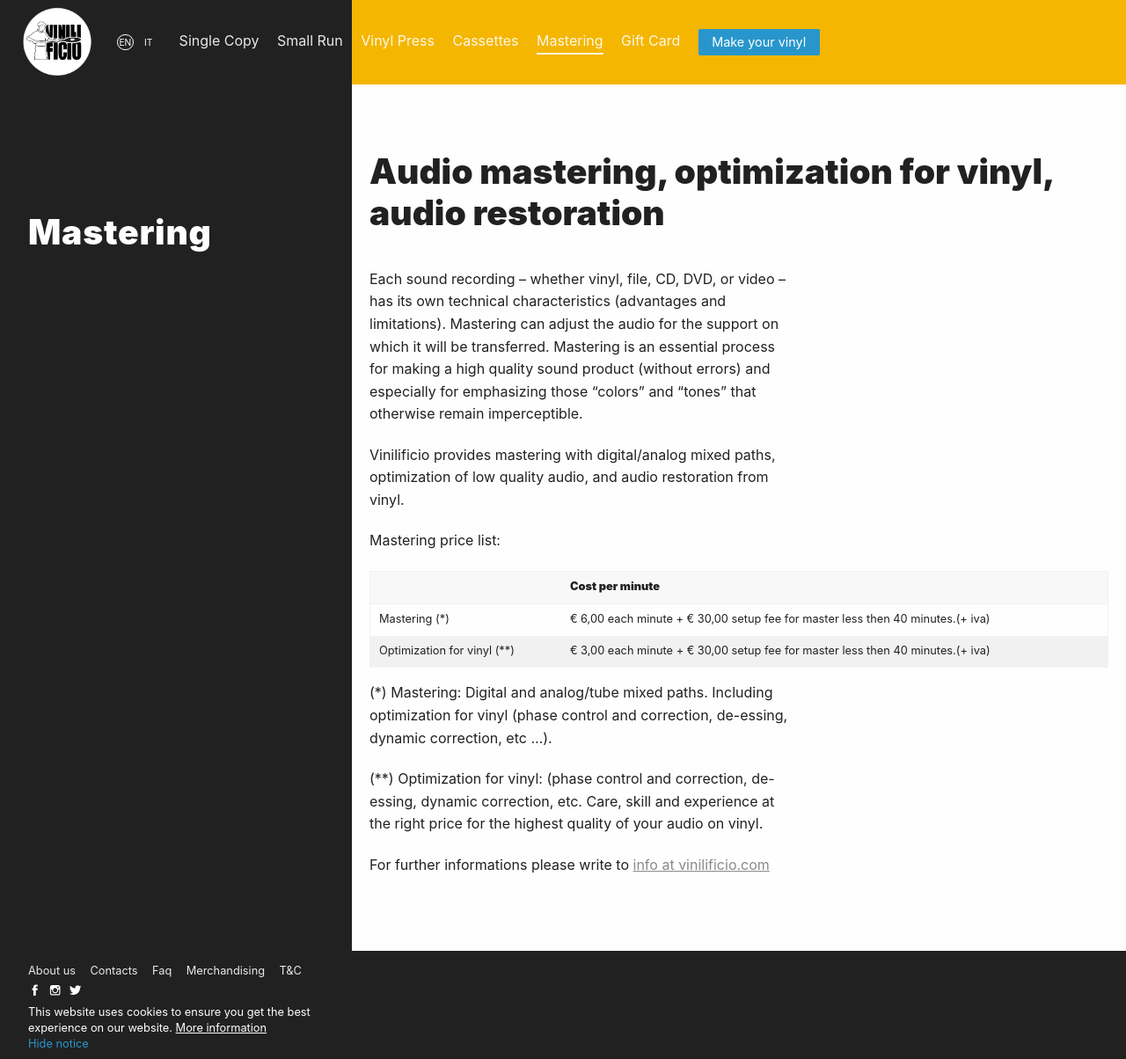
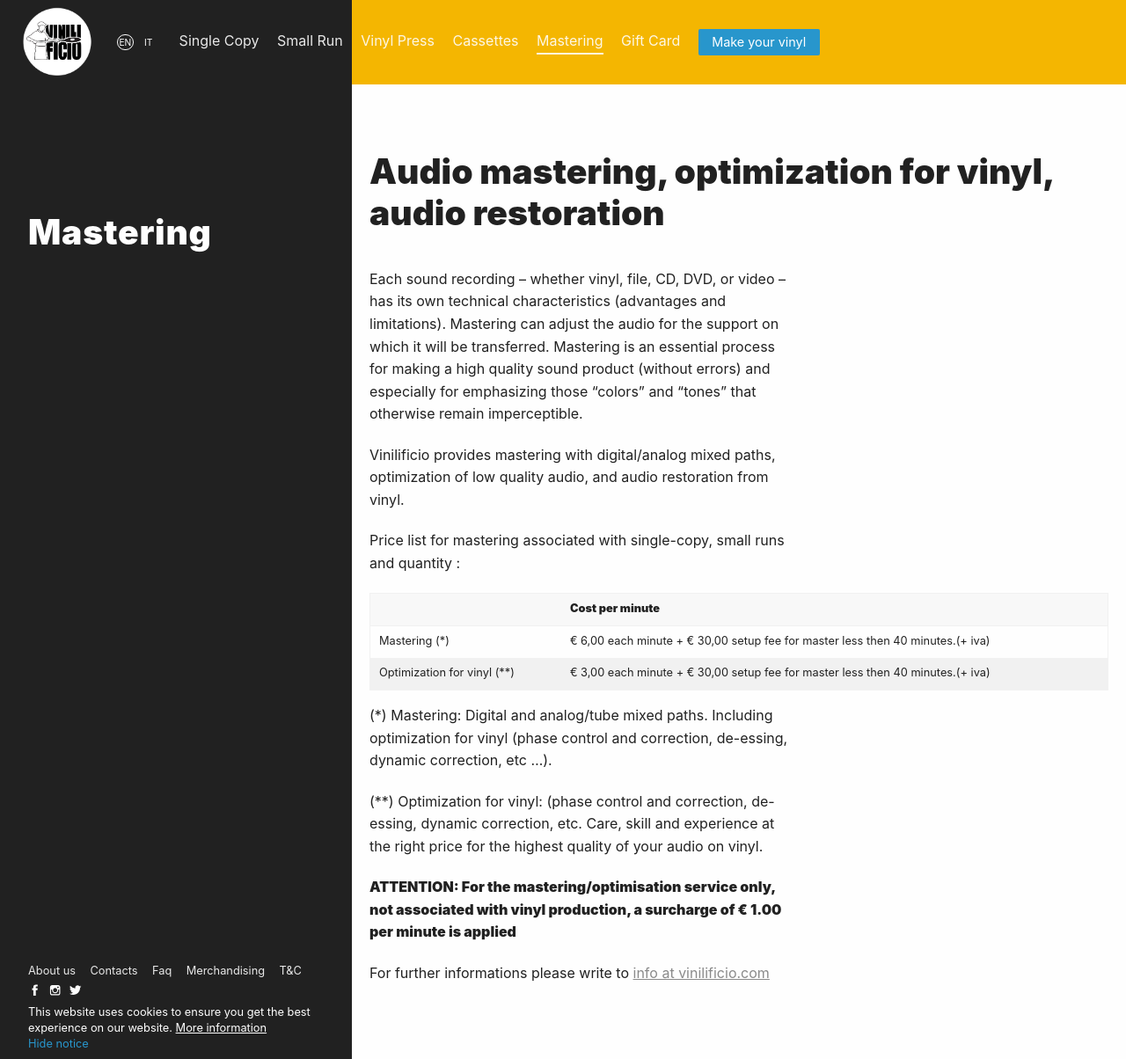
Before and after one commit to Vinilificio/vinilificio.com, a Jekyll site: the page built from en/mastering.md, in a window 1280 px wide and 1204 px high. Shown: the whole window at 88% size. Built offline with Jekyll 4.4.1, drawn with Linux system fonts in a browser that asks for light colours; nearby versions of some CDN libraries; comment, search, counter and statistics services are not loaded.

Commit message:
price list update

```diff
--- a/en/mastering.md
+++ b/en/mastering.md
@@ -14,7 +14,7 @@
 
 
 
-Mastering price list:
+Price list for mastering associated with single-copy, small runs and quantity :
 
 |               | Cost per minute                                                         |
 | ------------- |:-----------------------------------------------------------------------:|
@@ -27,4 +27,7 @@
 (**) Optimization for vinyl: (phase control and correction, de-essing, dynamic correction, etc.
 Care, skill and experience at the right price for the highest quality of your audio on vinyl.
 
+
+**ATTENTION: For the mastering/optimisation service only, not associated with vinyl production, a surcharge of € 1.00 per minute is applied**
+
 For further informations please write to <a href="mailto:info@vinilificio.com">info at vinilificio.com</a>
```
